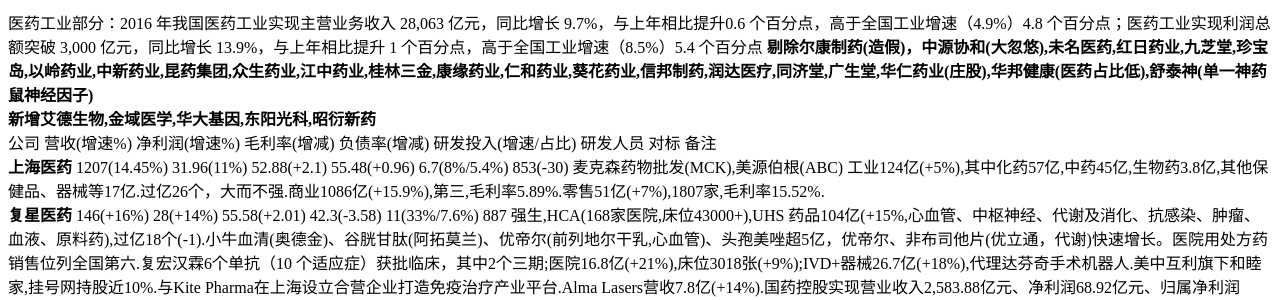
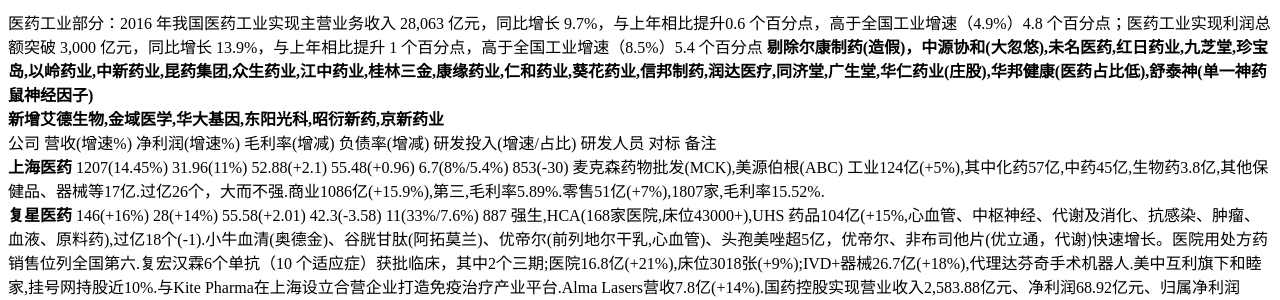
Before and after one commit to kingofhawks/kingofhawks.github.io, a Jekyll site: the page built from _posts/2017-11-24-重点上市公司2017年报汇总.md, in a window 1280 px wide and 900 px high. Shown: the part 279-579 px from the top of the window. Built offline with Jekyll 4.4.1, drawn with Linux system fonts in a browser that asks for light colours; our own code applies the rules of GitHub Pages for plain Markdown files.

Commit message:
update post

```diff
--- a/_posts/2017-11-24-重点上市公司2017年报汇总.md
+++ b/_posts/2017-11-24-重点上市公司2017年报汇总.md
@@ -1,6 +1,6 @@
 医药工业部分：2016 年我国医药工业实现主营业务收入 28,063 亿元，同比增长 9.7%，与上年相比提升0.6 个百分点，高于全国工业增速（4.9%）4.8 个百分点；医药工业实现利润总额突破 3,000 亿元，同比增长 13.9%，与上年相比提升 1 个百分点，高于全国工业增速（8.5%）5.4 个百分点
 **剔除尔康制药(造假)，中源协和(大忽悠),未名医药,红日药业,九芝堂,珍宝岛,以岭药业,中新药业,昆药集团,众生药业,江中药业,桂林三金,康缘药业,仁和药业,葵花药业,信邦制药,润达医疗,同济堂,广生堂,华仁药业(庄股),华邦健康(医药占比低),舒泰神(单一神药鼠神经因子)**
-**新增艾德生物,金域医学,华大基因,东阳光科,昭衍新药**
+**新增艾德生物,金域医学,华大基因,东阳光科,昭衍新药,京新药业**
 公司           营收(增速%)       净利润(增速%)   毛利率(增减)   负债率(增减)    研发投入(增速/占比)    研发人员   对标 备注
 **上海医药**    1207(14.45%)     31.96(11%)     52.88(+2.1)   55.48(+0.96)   6.7(8%/5.4%)         853(-30)      麦克森药物批发(MCK),美源伯根(ABC)    工业124亿(+5%),其中化药57亿,中药45亿,生物药3.8亿,其他保健品、器械等17亿.过亿26个，大而不强.商业1086亿(+15.9%),第三,毛利率5.89%.零售51亿(+7%),1807家,毛利率15.52%.
 **复星医药**    146(+16%)        28(+14%)       55.58(+2.01)  42.3(-3.58)    11(33%/7.6%)          887      强生,HCA(168家医院,床位43000+),UHS         药品104亿(+15%,心血管、中枢神经、代谢及消化、抗感染、肿瘤、血液、原料药),过亿18个(-1).小牛血清(奥德金)、谷胱甘肽(阿拓莫兰)、优帝尔(前列地尔干乳,心血管)、头孢美唑超5亿，优帝尔、非布司他片(优立通，代谢)快速增长。医院用处方药销售位列全国第六.复宏汉霖6个单抗（10 个适应症）获批临床，其中2个三期;医院16.8亿(+21%),床位3018张(+9%);IVD+器械26.7亿(+18%),代理达芬奇手术机器人.美中互利旗下和睦家,挂号网持股近10%.与Kite Pharma在上海设立合营企业打造免疫治疗产业平台.Alma Lasers营收7.8亿(+14%).国药控股实现营业收入2,583.88亿元、净利润68.92亿元、归属净利润46.47亿元，分别增长12.99%、20.04%和23.20%.其中零售102亿(+17%).研发投入资本化占比35%较高.2017年目标166亿.
@@ -28,6 +28,7 @@
 海正药业    97(11%)        -0.94(-796%)     51(-1.85)      67             7.75(-6%/9.44%)      1048(-83)      持续低迷。原料药,制剂，商业.安佰诺(类风湿)销售良好,海泽麦布III期,工业33亿(+10%),研发投入资本化47%.原料药80%出口.多个单抗在研.**价值毁灭的另一个典型**
 舒泰神    鼠神经生长因子苏肽生12.4亿(+12%),国内特有品种.
 东阳光科  核心品种抗病毒奥斯他韦可威
+京新药业  瑞舒伐他汀片通过一致性评价
 
 中药行业
 公司           营收(增速%)    净利润(增速%)   毛利率(增减)    负债率(增减)    研发投入(增速/占比)   研发人员      备注
```
